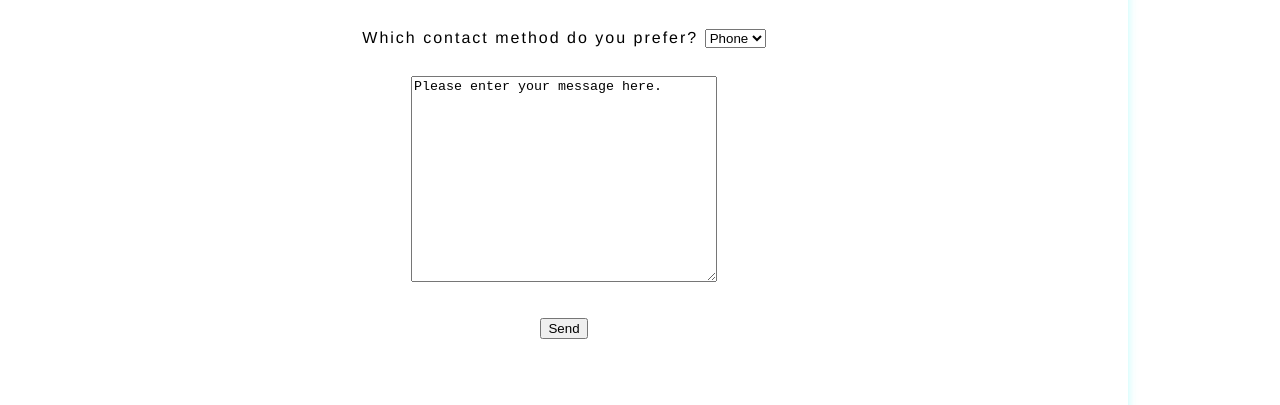
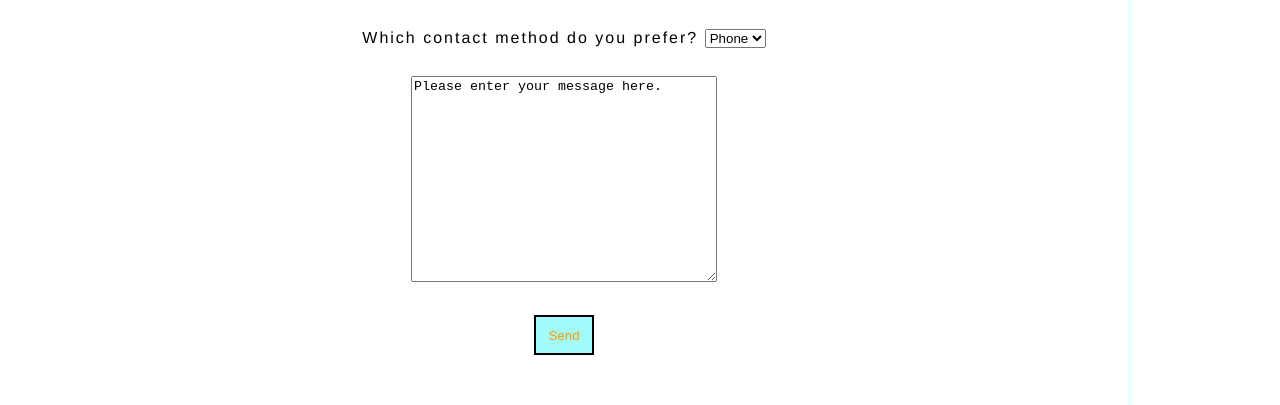
Before and after one commit to slysylveonn/my-portfolio, a plain HTML site: page index.html in a window 1280 px wide. Shown: the part 2117-2522 px from the top of the page. Drawn offline with Linux system fonts and the light colour scheme.

Commit message:
Added html/css for contact form

```diff
--- a/style.css
+++ b/style.css
@@ -147,6 +147,19 @@ footer {
 
 }
 
+button  {
+    background-color: rgba(163, 250, 250);
+    color:rgba(255, 153, 0);
+    border-style: solid;
+    height: 40px;
+    width: 60px;
+    font-style: bold;
+
+}
+button.hover {
+    background-color: rgba(255, 153, 0);
+    color: black;
+}
 @media only screen and (max-width: 600px) {
     header, footer {
         padding: 10px;
```
